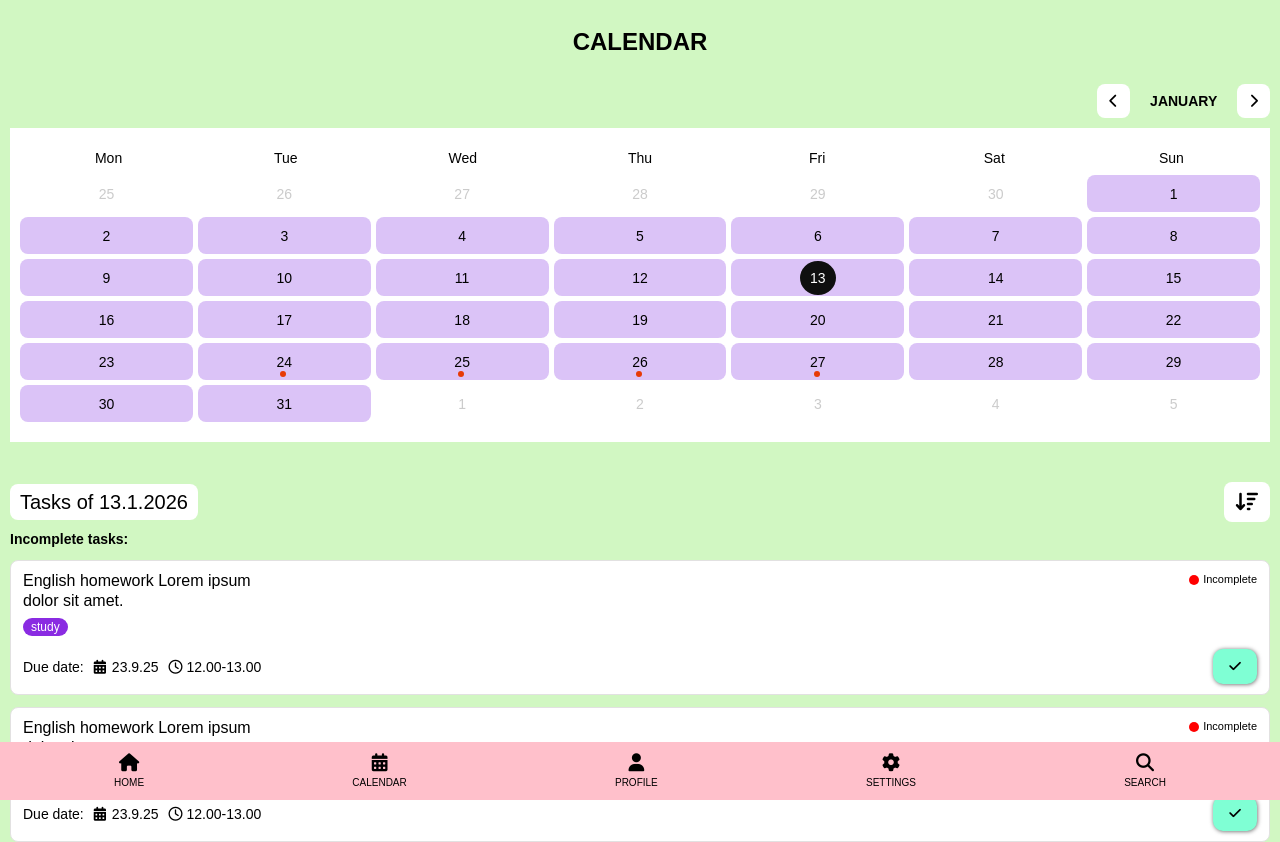
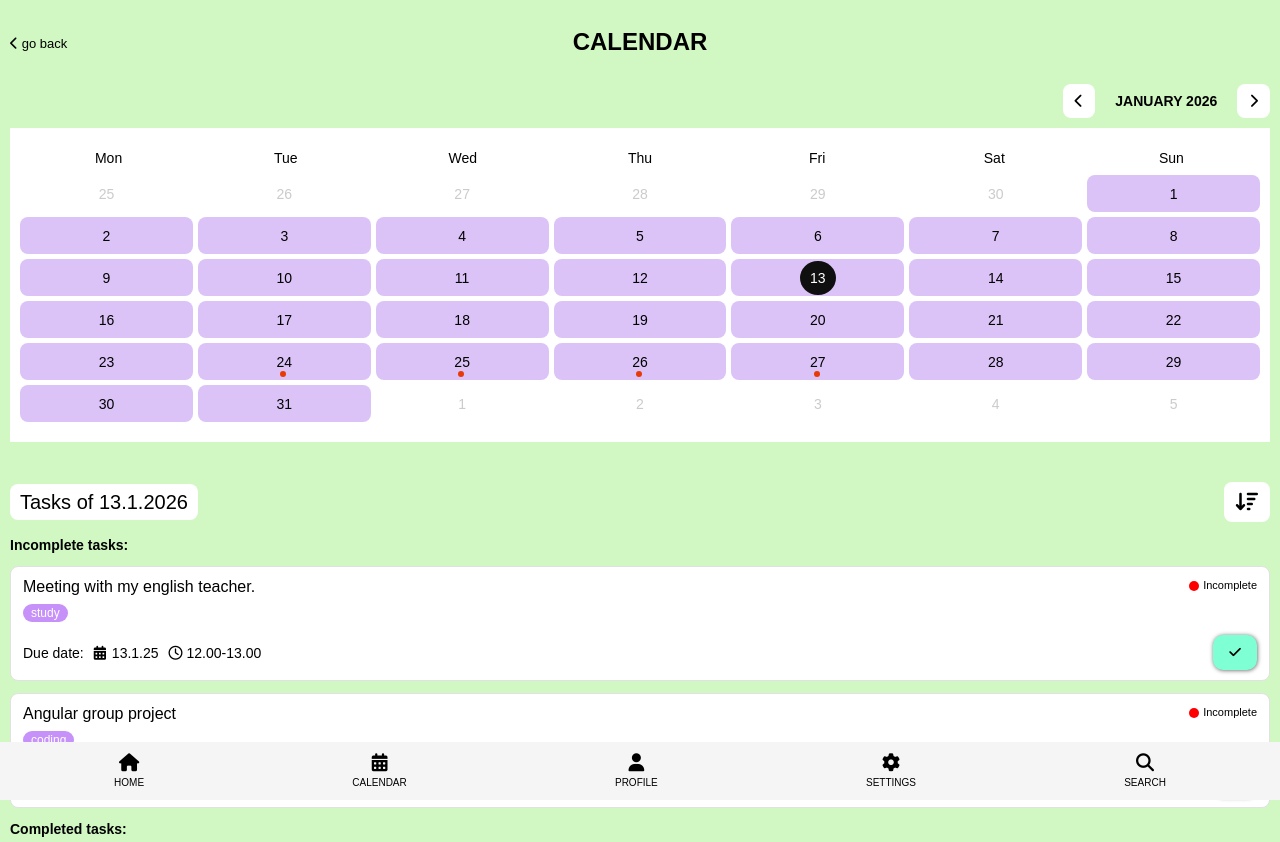
Before and after one commit to SweetCinnamonBun/tasks-design-mvp, a plain HTML site: page calendar.html in a window 1280 px wide. Shown: the top 842 px of the page. Drawn offline with Linux system fonts and the light colour scheme.

Commit message:
code for the calendar page

```diff
--- a/calendar.html
+++ b/calendar.html
@@ -17,35 +17,46 @@
       <nav class="navbar-mobile">
         <ul>
           <li>
+            <a href="/index.html">
               <i class="fa-solid fa-house"></i>
               <span>HOME</span>
+            </a>
           </li>
           <li>
+            <a href="/calendar.html">
               <i class="fa-solid fa-calendar-days"></i>
               <span>CALENDAR</span>
+            </a>
           </li>
           <li>
+            <a href="/profile.html">
               <i class="fa-solid fa-user"></i>
               <span>PROFILE</span>
+            </a>
           </li>
           <li>
+            <a href="/settings.html">
               <i class="fa-solid fa-gear"></i>
               <span>SETTINGS</span>
+            </a>
           </li>
           <li>
+            <a href="/search.html">
               <i class="fa-solid fa-magnifying-glass"></i>
               <span>SEARCH</span>
+            </a>
           </li>
         </ul>
       </nav>
       <header>
+        <a href="/index.html" class="go-back"> <i class="fa-solid fa-chevron-left"></i> go back</a>
         <h1>CALENDAR</h1>
       </header>
 
       <section class="calendar-section">
         <div class="calendar-month-selection">
             <i class="fa-solid fa-chevron-left"></i>
-            <span>JANUARY</span>
+            <span>JANUARY 2026</span>
             <i class="fa-solid fa-chevron-right"></i>
         </div>
         <div class="calendar">
@@ -121,7 +132,7 @@
               <div class="card-upper-section">
                 <div>
                   <h5 class="card-title">
-                    English homework Lorem ipsum dolor sit amet.
+                    Meeting with my english teacher.
                   </h5>
                   <span class="tag">study</span>
                 </div>
@@ -135,7 +146,7 @@
                   <p>Due date:</p>
                   <div class="date">
                     <i class="fa-solid fa-calendar-days"></i>
-                    <span>23.9.25</span>
+                    <span>13.1.25</span>
                   </div>
                   <div class="time">
                     <i class="fa-regular fa-clock"></i>
@@ -151,9 +162,9 @@
               <div class="card-upper-section">
                 <div>
                   <h5 class="card-title">
-                    English homework Lorem ipsum dolor sit amet.
+                    Angular group project
                   </h5>
-                  <span class="tag">study</span>
+                  <span class="tag">coding</span>
                 </div>
                 <div class="card-status-container">
                   <div class="status-color"></div>
@@ -165,11 +176,11 @@
                   <p>Due date:</p>
                   <div class="date">
                     <i class="fa-solid fa-calendar-days"></i>
-                    <span>23.9.25</span>
+                    <span>13.1.25</span>
                   </div>
                   <div class="time">
                     <i class="fa-regular fa-clock"></i>
-                    <span>12.00-13.00</span>
+                    <span>16.00-17.00</span>
                   </div>
                 </div>
                 <button class="mark-as-complete-btn">
--- a/styles.css
+++ b/styles.css
@@ -20,7 +20,7 @@ body {
 /* navbar */
 
 .navbar-mobile {
-    background-color: pink;
+    background-color: whitesmoke;
     padding-block: 1.2rem;
     padding-inline: 1rem;
     position: fixed;
@@ -34,20 +34,26 @@ body {
     justify-content: space-around;
     width: 100%;
 }
-.navbar-mobile > ul > li {
+.navbar-mobile > ul > li > a {
     display: flex;
     flex-direction: column;
     font-size: 1.8rem;
     text-align: center;
     gap: 0.6rem;
+    text-decoration: none;
+    color: black;
 }
-.navbar-mobile > ul > li > span {
+.navbar-mobile > ul > li > a > span {
 
     font-size: 1rem;
 
 }
 
 /* Header */
+
+header {
+    position: relative;
+}
 
 header > h1 {
     font-size: 2.4rem;
@@ -157,7 +163,7 @@ header > h1 {
 
 .tag {
     font-size: 1.2rem;
-    background-color: blueviolet;
+    background-color: rgb(198, 145, 248);
     padding: 0.2rem 0.8rem;
     border-radius: 1.2rem;
     color: white;
@@ -339,7 +345,7 @@ header > h1 {
     display: flex;
     align-items: center;
     justify-content: space-between;
-    margin-bottom: 1rem;
+    margin-bottom: 1.6rem;
 }
 .calendar-header h3 {
     margin-bottom: 0;
@@ -353,3 +359,11 @@ header > h1 {
     padding: 1rem 1.2rem;
     border-radius: 0.8rem;
 }
+
+.go-back {
+    text-decoration: none;
+    position: absolute;
+    top: 68%;
+    font-size: 1.3rem;
+    color: black;
+}
```
Also changed, not shown: index.html (+31 -11 lines). Lines whose indentation alone changed are shown as unchanged.
